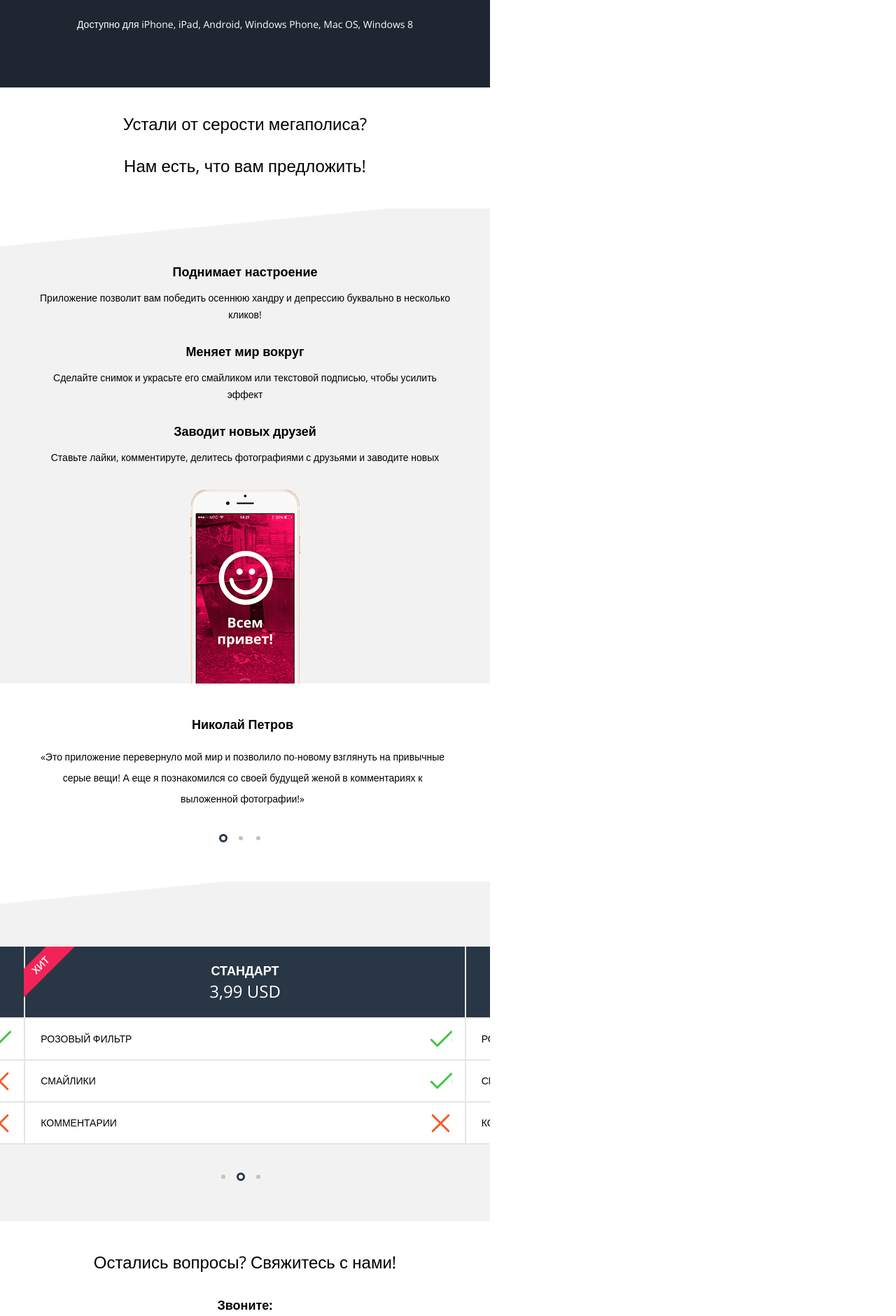
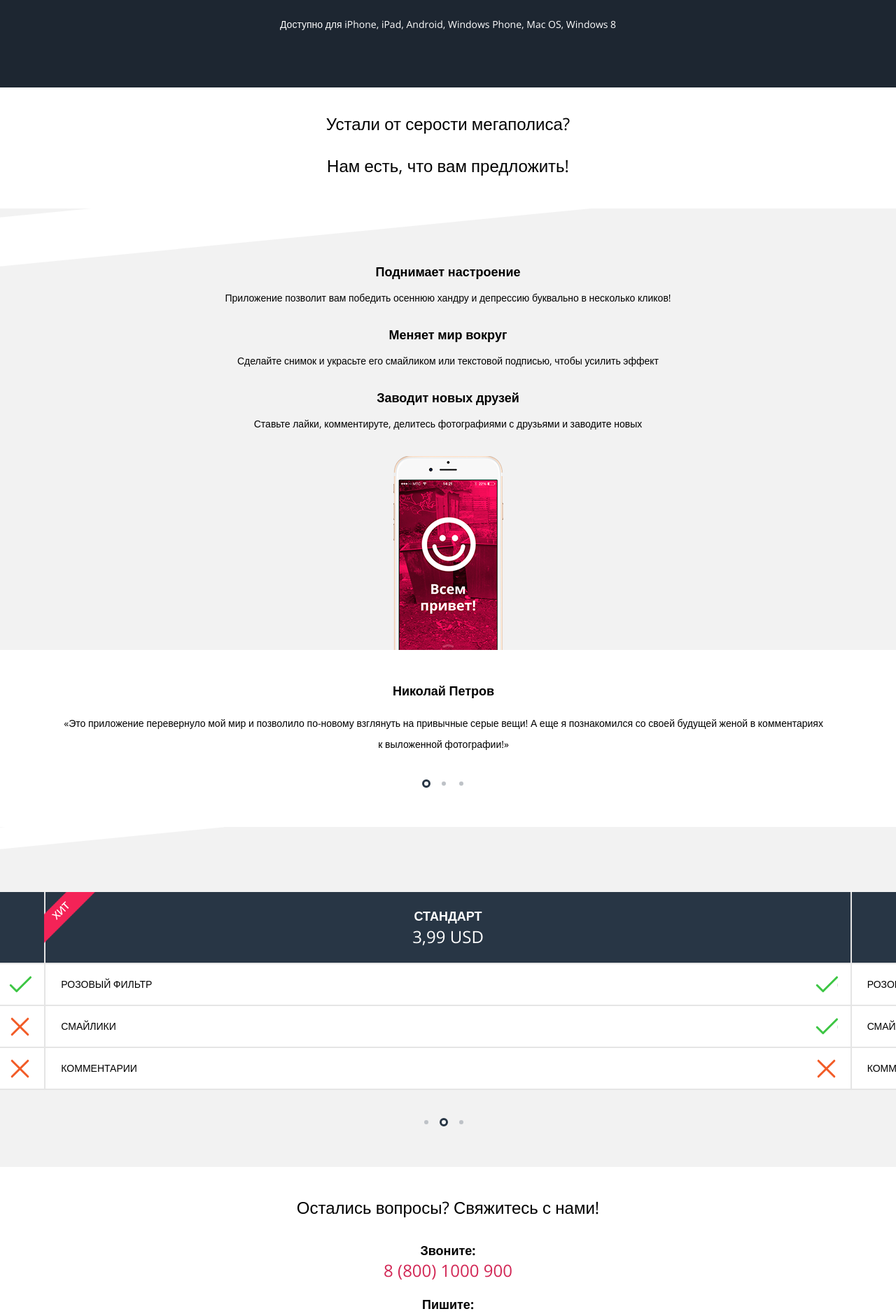
Before and after one commit to lastavenka/40197-Pink, a website: page index.html in a window 1280 px wide. Shown: the part 610-2491 px from the top of the page at 70% size. Drawn offline with nearby package versions, Linux system fonts and the light colour scheme; files whose address does not match are found by name.

Commit message:
Резиновая мобильная версия

```diff
--- a/less/components/download.less
+++ b/less/components/download.less
@@ -1,6 +1,5 @@
 .download {
     min-width: 320px;
-    max-width: 700px;
     min-height: 243px;
     padding-top: 28px;
     padding-bottom: 26px;
--- a/less/components/information.less
+++ b/less/components/information.less
@@ -1,6 +1,5 @@
 .information {
     min-width: 320px;
-    max-width: 700px;
     padding-top: 7px;
 
     &__wrap {
--- a/less/components/page-footer.less
+++ b/less/components/page-footer.less
@@ -2,7 +2,6 @@
 
 .page-footer {
     min-width: 320px;
-    max-width: 700px;
     min-height: 351px;
     padding-top: 20px;
     padding-bottom: 35px;
--- a/less/components/page-header.less
+++ b/less/components/page-header.less
@@ -1,7 +1,6 @@
 .page-header {
     position: relative;
     min-width: 320px;
-    max-width: 700px;
 }
 
 .top-header {
--- a/less/components/price.less
+++ b/less/components/price.less
@@ -1,7 +1,6 @@
 .price {
     position: relative;
     min-height: 320px;
-    max-width: 700px;
     padding-top: 93px;
     padding-bottom: 46px;
     background: @grey-f2;
--- a/less/components/reviews-slider.less
+++ b/less/components/reviews-slider.less
@@ -1,6 +1,5 @@
 .reviews-slider {
     min-width: 320px;
-    max-width: 700px;
     padding-top: 43px;
     font-size: 0;
 
```
Also changed, not shown: css/style.css.
